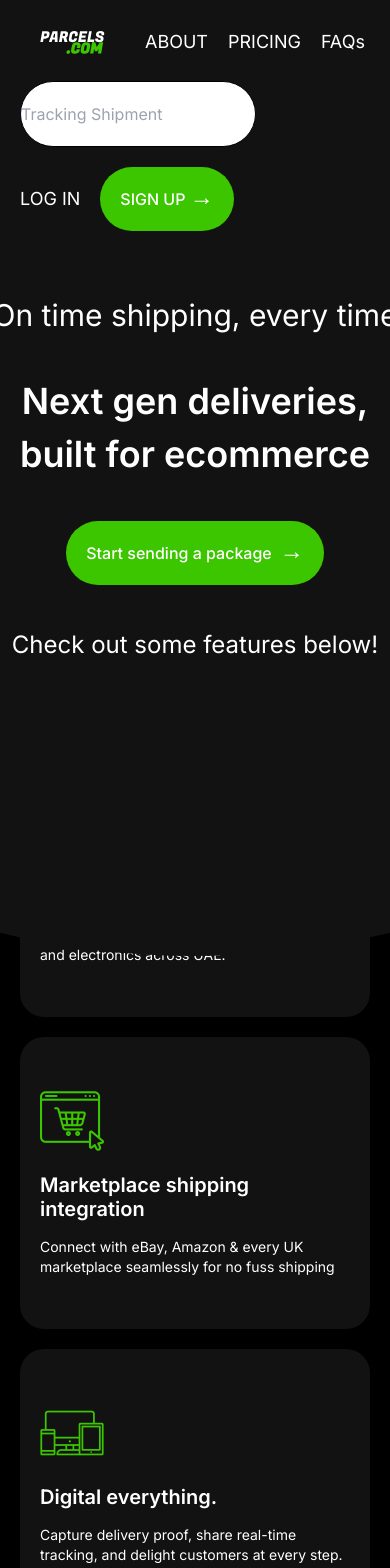
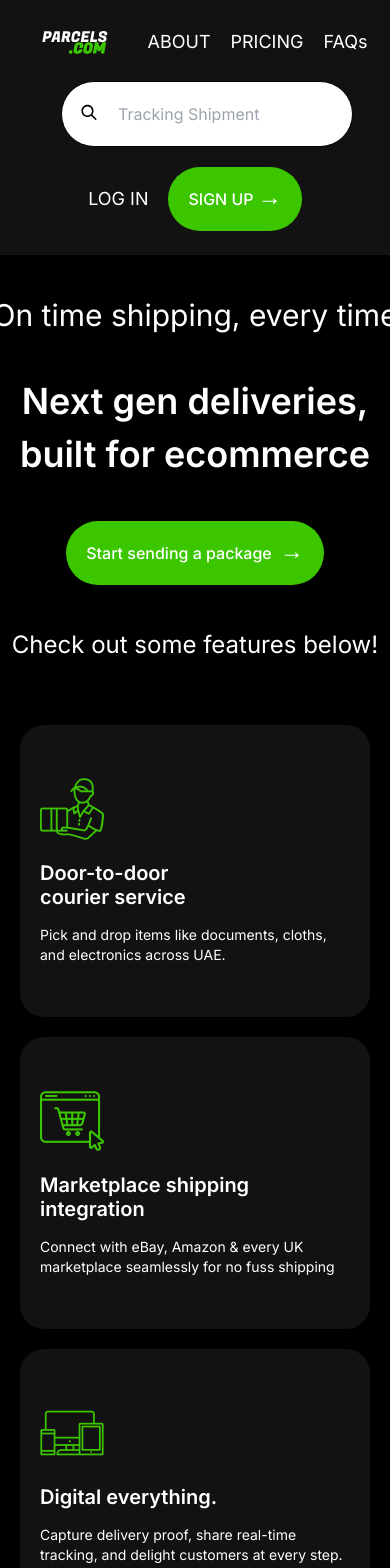
Before and after one commit to BigBoyz2314/parcels-nextjs, a Next.js app: page / in a window 390 px wide. Shown: the top 1568 px of the page. Built offline with nearby package versions, Linux system fonts and the light colour scheme; no server answers.

Commit message:
fixed responsiveness

```diff
--- a/components/About.jsx
+++ b/components/About.jsx
@@ -19,7 +19,7 @@ function About(props) {
         width={0}
         height={0}
         priority={true}
-        className="absolute mt-28 h-full w-full object-cover object-center"
+        className="absolute mt-28 h-full w-full object-cover object-center max-md:hidden"
       />
 
         <Header/>
@@ -37,24 +37,29 @@ function About(props) {
         <span className="font-bold">secure</span> a faster, more personalized
         Web.
       </div>
-      <div className="self-center flex justify-between gap-5 mt-36 px-5 items-start max-md:max-w-full max-md:flex-wrap max-md:mt-10">
+      <div className="self-center flex z-10 max-md:flex-col justify-between gap-5 mt-36 px-5 items-start max-md:max-w-full max-md:flex-wrap max-md:mt-10">
+      <div className="flex flex-col bg-neutral-900 p-5 rounded-lg mb-3">
         <img
           loading="lazy"
           src="https://cdn.builder.io/api/v1/image/assets/TEMP/c8e35adcd58eec0ccebf9dbd43af6ecd834f39bdc574f02974383f0e8b07f159?apiKey=bc1qugrtknpjz52vc4m559q7zumkc4268kp7skrsee&"
-          className="aspect-[0.95] object-contain object-center w-10 justify-center items-center overflow-hidden shrink-0 max-w-full mt-1"
+          className="aspect-[0.95] object-contain object-center w-10 justify-center items-center overflow-hidden shrink-0 max-w-full mt-1 mb-3"
         />
         <div className="flex grow basis-[0%] flex-col items-stretch">
           <div className="text-gray-200 text-2xl font-bold leading-8 tracking-tight">
             Easy
           </div>
           <div className="text-neutral-400 text-base leading-6 mt-2">
-            Building and deploying should be as easy as a single tap.
+            Building and deploying should
+            <br />
+            be as easy as a single tap.
           </div>
         </div>
+      </div>
+      <div className="flex flex-col bg-neutral-900 p-4 rounded-lg mb-3">
         <img
           loading="lazy"
           src="https://cdn.builder.io/api/v1/image/assets/TEMP/a1ebadb3c7d978f3bb8a5108407eb9aaf8917f49e505f8f0a5e46d42d4283730?apiKey=bc1qugrtknpjz52vc4m559q7zumkc4268kp7skrsee&"
-          className="aspect-[0.95] object-contain object-center w-10 justify-center items-center overflow-hidden shrink-0 max-w-full mt-1"
+          className="aspect-[0.95] object-contain object-center w-10 justify-center items-center overflow-hidden shrink-0 max-w-full mt-1 mb-2"
         />
         <div className="flex grow basis-[0%] flex-col items-stretch">
           <div className="text-gray-200 text-2xl font-bold leading-8 tracking-tight">
@@ -66,10 +71,12 @@ function About(props) {
             should be fast from everywhere.
           </div>
         </div>
+      </div>
+      <div className="flex flex-col bg-neutral-900 p-6 rounded-lg mb-3">
         <img
           loading="lazy"
           src="https://cdn.builder.io/api/v1/image/assets/TEMP/1bb5cc201506434594ba611d103784e92cb0056a2fbe4019aa369aa7ae4e1a3d?apiKey=bc1qugrtknpjz52vc4m559q7zumkc4268kp7skrsee&"
-          className="aspect-[0.95] object-contain object-center w-10 justify-center items-center overflow-hidden shrink-0 max-w-full mt-1"
+          className="aspect-[0.95] object-contain object-center w-10 justify-center items-center overflow-hidden shrink-0 max-w-full mt-1 mb-2"
         />
         <div className="flex grow basis-[0%] flex-col items-stretch">
           <div className="text-gray-200 text-2xl font-bold leading-8 tracking-tight">
@@ -81,6 +88,7 @@ function About(props) {
             and design enables everyone.
           </div>
         </div>
+      </div>
       </div>
       <div className="items-center bg-neutral-900 self-stretch flex w-full flex-col justify-center mt-32 px-16 py-12 max-md:max-w-full max-md:mt-10 max-md:px-5">
         <div className="flex w-[570px] max-w-full flex-col items-center mb-12 max-md:mb-10">
--- a/components/Header.jsx
+++ b/components/Header.jsx
@@ -53,7 +53,7 @@ function Header(props) {
   else {
     return (
         <div className="bg-neutral-900 z-10 flex flex-col justify-center items-center px-16 py-6 max-md:px-5">
-        <div className="flex w-full max-w-[1230px] items-center justify-between gap-5 max-md:max-w-full max-md:flex-wrap">
+        <div className="flex w-full max-w-[1230px] items-center justify-between max-md:justify-center gap-5 max-md:max-w-full max-md:flex-wrap">
         <div className="items-start flex justify-between gap-5 my-auto">
             <a href="/">
           <Image
--- a/components/Landing.jsx
+++ b/components/Landing.jsx
@@ -22,7 +22,7 @@ function Landing(props) {
         width={0}
         height={0}
         priority={true}
-        className="absolute h-full z-0 w-full object-cover mt-28 object-center"
+        className="absolute h-full z-0 w-full object-cover mt-28 object-center max-md:hidden"
       />
       <Header/>
 
@@ -40,7 +40,7 @@ function Landing(props) {
             Check out some features below!
           </div>
 
-      <div className="self-center w-full max-w-[1144px] mt-14 px-5 max-md:max-w-full max-md:mt-10">
+      <div className="self-center z-10 w-full max-w-[1144px] mt-14 px-5 max-md:max-w-full max-md:mt-10">
         <div className="gap-5 flex max-md:flex-col max-md:items-stretch max-md:gap-0">
           <div className="flex flex-col items-stretch w-[33%] max-md:w-full max-md:ml-0">
             <div className="shadow-lg bg-neutral-900 flex grow flex-col w-full px-9 py-12 rounded-3xl items-start max-md:mt-5 max-md:px-5">
--- a/components/Pricing.jsx
+++ b/components/Pricing.jsx
@@ -14,7 +14,7 @@ function Pricing() {
   const { user, error, isLoading } = useUser();
 
   return (
-    <div className="bg-black flex flex-col items-stretch pb-12">
+    <div className="bg-black flex flex-col items-stretch">
       <div className="bg-neutral-900 flex w-full flex-col ">
         {/* {(() => {
         if (user) {
--- a/components/Track.jsx
+++ b/components/Track.jsx
@@ -11,9 +11,9 @@ const Track = () => {
         width={24}
         height={24}
         priority={true}
-        className="relative left-10 top-2px max-md:hidden"
+        className="relative left-10 top-2px"
         />
-        <input type='text' className="border border-[color:var(--black,#000)] bg-white gap-2 py-5 md:mr-16 md:w-96 ms-0 md:ps-14 rounded-[52.131px] border-solid items-start text-black" placeholder='Tracking Shipment'>
+        <input type='text' className="border border-[color:var(--black,#000)] bg-white gap-2 py-5 md:mr-16 md:w-96 ms-0 md:ps-14 max-md:ps-14 rounded-[52.131px] border-solid items-start text-black" placeholder='Tracking Shipment'>
         </input>
     </div>
   )
```
